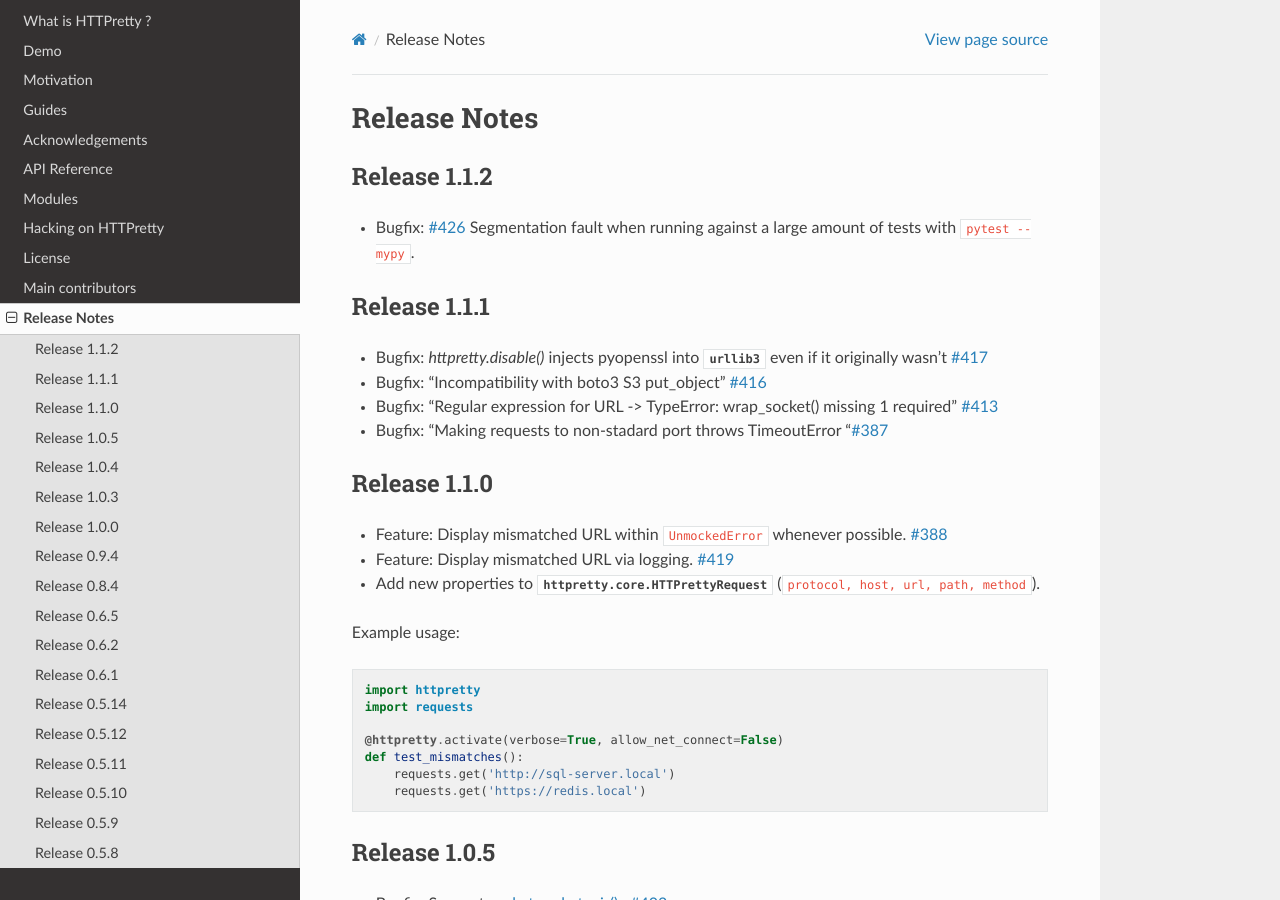
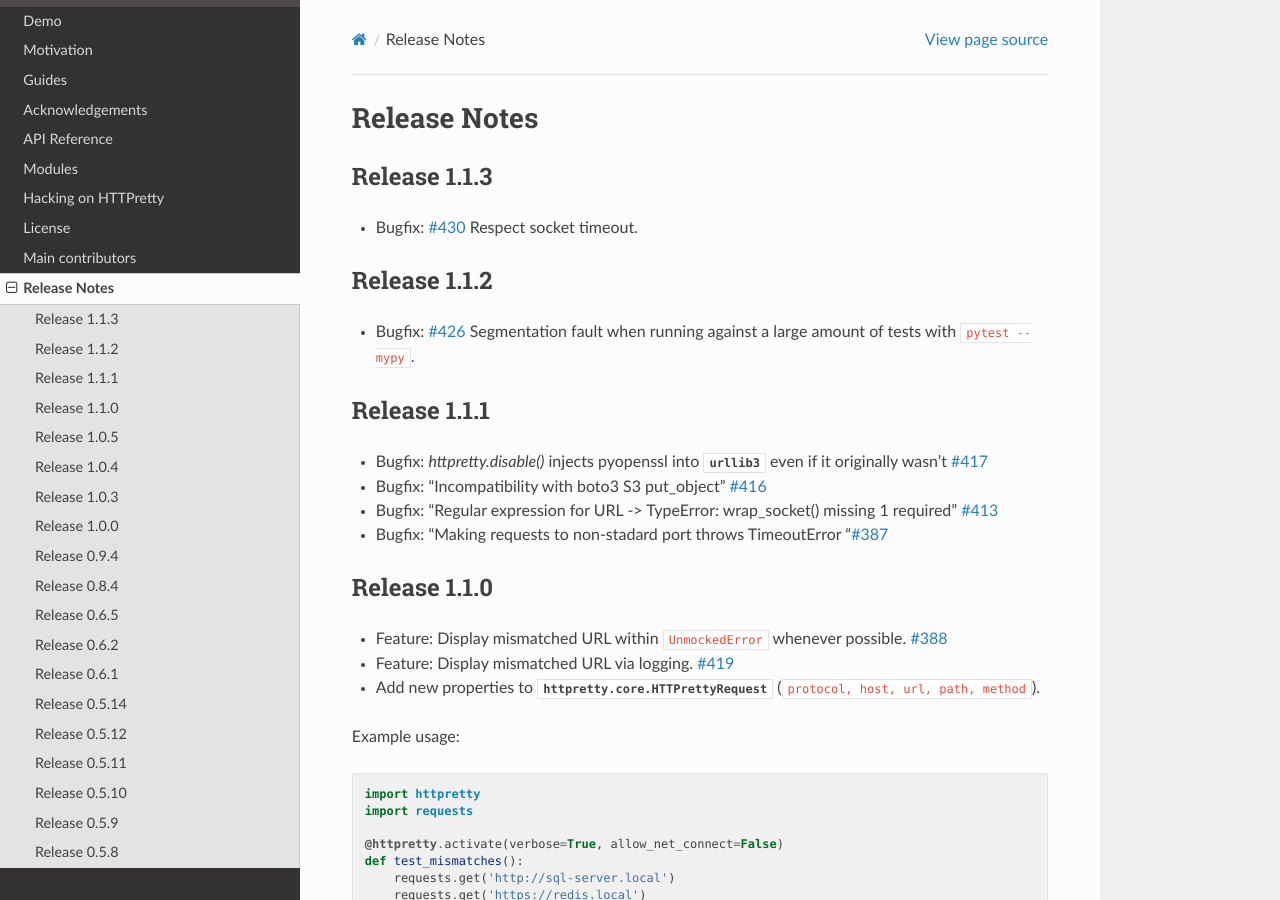
Before and after one commit to gabrielfalcao/HTTPretty, a Sphinx documentation site: the page built from docs/source/changelog.rst, in a window 1280 px wide and 900 px high. Built offline with Sphinx 7.4.7 and the Read the Docs theme 2.0.0, drawn with Linux system fonts in a browser that asks for light colours.

Commit message:
update changelog

```diff
--- a/docs/source/changelog.rst
+++ b/docs/source/changelog.rst
@@ -1,5 +1,10 @@
 Release Notes
 =============
+
+Release 1.1.3
+-------------
+
+- Bugfix: `#430 <https://github.com/gabrielfalcao/HTTPretty/issues/430>`_ Respect socket timeout.
 
 Release 1.1.2
 -------------
```
